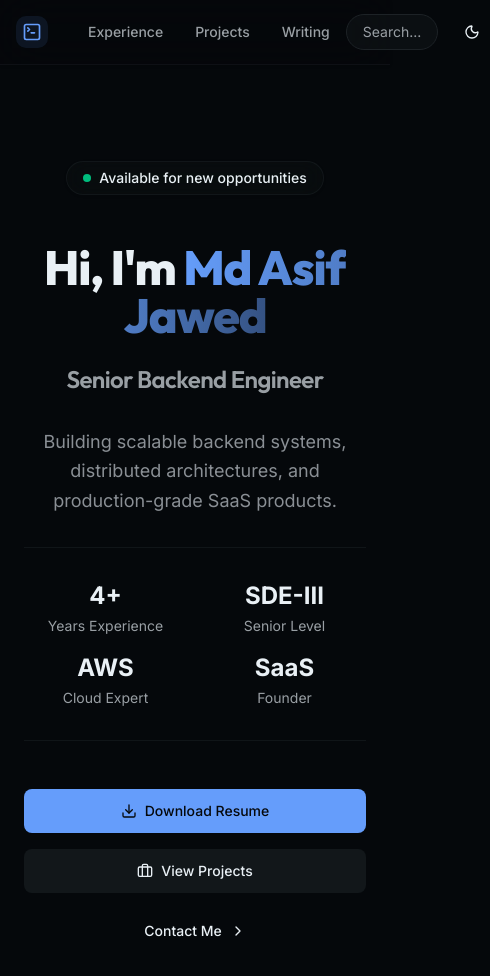
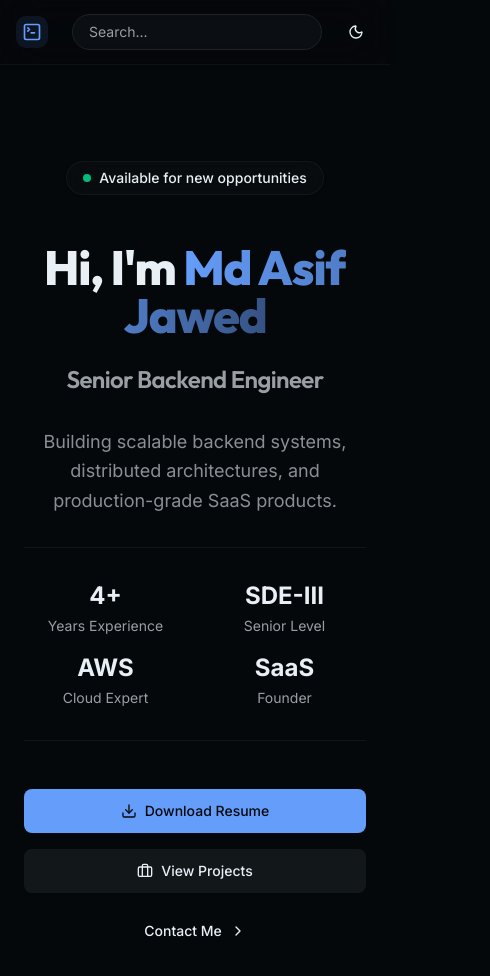
Before and after one commit to mdasifj625/portfolio, a Next.js app: page / in a window 390 px wide. Shown: the top 976 px of the page, 490 px wide, since content can reach past the window. Built offline with nearby package versions, Linux system fonts and the light colour scheme.

Commit message:
fix: navbar responsive layout causing horizontal scroll on mobile

```diff
--- a/src/components/navbar.tsx
+++ b/src/components/navbar.tsx
@@ -34,9 +34,9 @@ export function Navbar() {
 
   return (
     <header className="sticky top-0 z-50 w-full border-b border-border/40 bg-background/80 backdrop-blur-xl supports-[backdrop-filter]:bg-background/60 shadow-sm">
-      <div className="container flex h-16 max-w-screen-2xl items-center mx-auto px-4 md:px-8">
-        <div className="mr-4 flex">
-          <Link href="/" className="mr-8 flex items-center space-x-2 group">
+      <div className="container flex h-16 max-w-screen-2xl items-center justify-between mx-auto px-4 md:px-8">
+        <div className="flex">
+          <Link href="/" className="mr-4 md:mr-8 flex items-center space-x-2 group">
             <div className="bg-primary/10 p-1.5 rounded-lg group-hover:bg-primary/20 transition-colors">
               <TerminalSquare className="h-5 w-5 text-primary" />
             </div>
@@ -44,7 +44,7 @@ export function Navbar() {
               AJ.
             </span>
           </Link>
-          <nav className="flex items-center space-x-8 text-sm font-medium">
+          <nav className="hidden md:flex items-center space-x-8 text-sm font-medium">
             {["Experience", "Projects", "Writing"].map((item) => (
               <Link
                 key={item}
```
